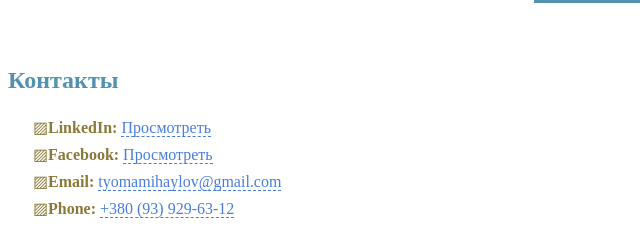
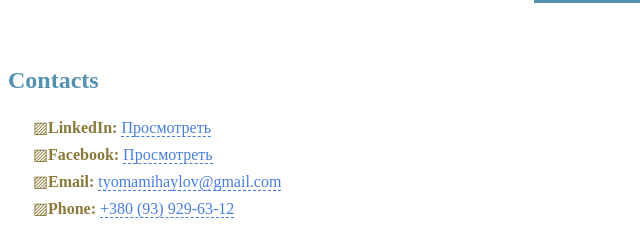
Before and after one commit to Artem-Mykhailov/hw1, a plain HTML site: page index.html in a window 1280 px wide. Shown: the part 303-542 px from the top of the page, 0-640 px from the left. Drawn offline with Linux system fonts and the light colour scheme.

Commit message:
change lng

```diff
--- a/index.html
+++ b/index.html
@@ -13,7 +13,7 @@
 
     <!-- Блок контактов -->
 
-    <h2>Контакты</h2>
+    <h2>Contacts</h2>
     <ul class="marks">
       <li>
         <span class="textC">LinkedIn:</span>
```
